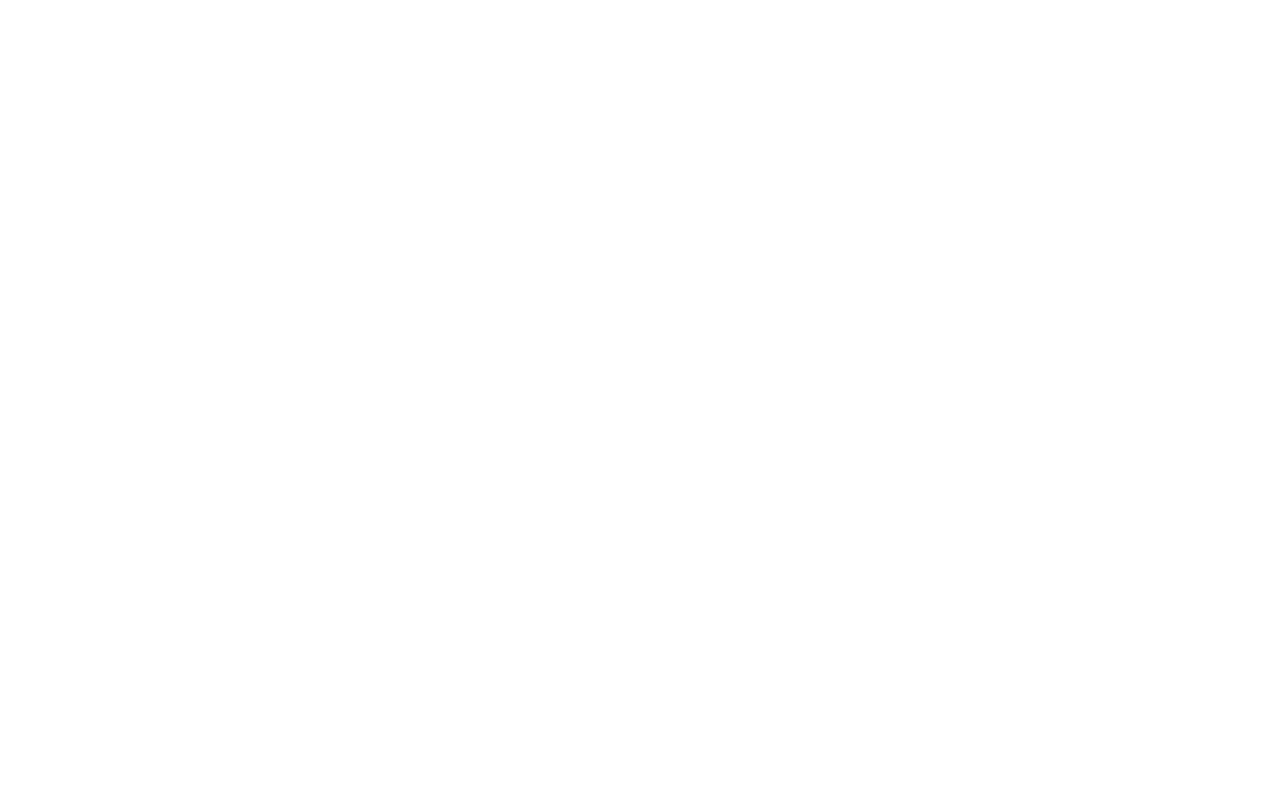
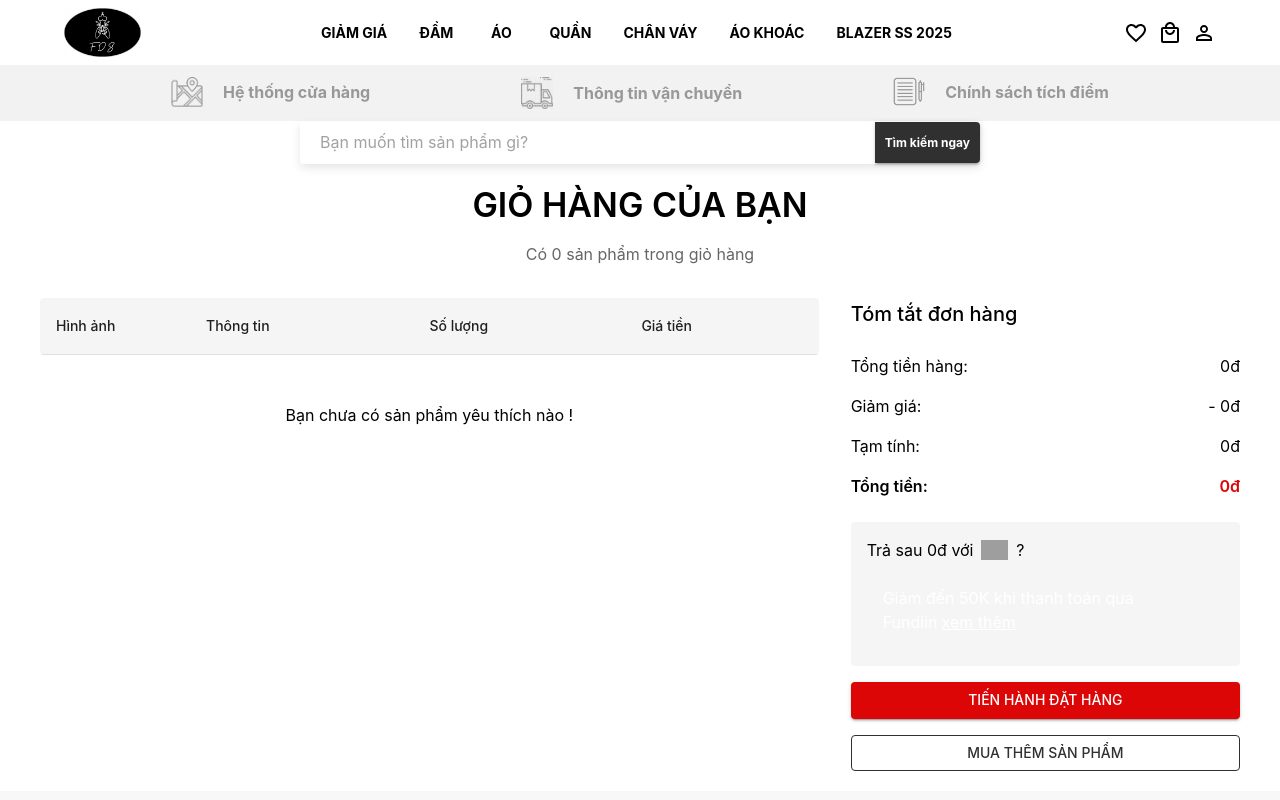
Before and after one commit to maiphuongbui26/E-Comerce_Project, a React (Vite) app in the folder Front-end/: page /cart in a window 1280 px wide. Before the commit this address had no page. Shown: the top 800 px of the page. Built offline with nearby package versions, Linux system fonts and the light colour scheme; grey boxes are pictures that could not be loaded.

Commit message:
feat: update logo, add profile page, and enhance cart UI
Update the logo image in the header, add a new profile page with user information, and improve the cart page UI with a detailed table layout and order summary section.

```diff
--- a/Front-end/src/App.jsx
+++ b/Front-end/src/App.jsx
@@ -11,6 +11,7 @@
 import Jackets from './page/users/product/Jackets';
 import Blazer from './page/users/product/Blazer';
 import ProductDetail from './page/users/product_details/ProductDetail';
+import Profile from './page/users/profile/Profile';
 
 // Import other user pages as needed
 
@@ -28,6 +29,8 @@
         <Route path="/jackets" element={<Jackets />} />
         <Route path="/blazer-ss-2025" element={<Blazer />} />
         <Route path="/product-details" element={<ProductDetail />} />
+        <Route path="/cart" element={<Cart />} />
+        <Route path="/profile" element={<Profile />} />
       </Route>
     </Routes>
   );
--- a/Front-end/src/component/header/Header.jsx
+++ b/Front-end/src/component/header/Header.jsx
@@ -76,7 +76,7 @@
             }}
           >
             <img
-              src="../../../public/image/20240805_KnfT1Dl0.png"
+              src="../../../public/image/logo_main.jpg"
               width={77}
               height={44}
             />
--- a/Front-end/src/page/users/cart/Cart.jsx
+++ b/Front-end/src/page/users/cart/Cart.jsx
@@ -1,14 +1,155 @@
-import { Box } from "@mui/material";
+import { Box, Button, Typography } from "@mui/material";
 import SearchForm from "../../../component/header/SearchForm";
+import {
+  Table,
+  TableBody,
+  TableCell,
+  TableContainer,
+  TableHead,
+  TableRow,
+  Paper,
+} from "@mui/material"; // Add these imports
 
 const Cart = () => {
   return (
     <>
       <SearchForm />
-      <Box sx={{ flexGrow: 1,maxWidth: "1240px",margin: "0 auto" }}>
-         <span>Cart</span>
+      <Box sx={{ maxWidth: "1240px", margin: "0 auto", padding: "20px" }}>
+        <Typography
+          variant="h4"
+          sx={{ textAlign: "center", fontWeight: 600, mb: 2 }}
+        >
+          GIỎ HÀNG CỦA BẠN
+        </Typography>
+        <Typography sx={{ textAlign: "center", color: "#666", mb: 4 }}>
+          Có 0 sản phẩm trong giỏ hàng
+        </Typography>
+
+        <Box sx={{ display: "flex", gap: 4 }}>
+          {/* Cart Items */}
+          <Box sx={{ flex: 2 }}>
+            <TableContainer component={Paper} sx={{ mb: 2, boxShadow: "none" }}>
+              <Table>
+                <TableHead>
+                  <TableRow sx={{ bgcolor: "#f5f5f5" }}>
+                    <TableCell sx={{ width: "150px" }}>Hình ảnh</TableCell>
+                    <TableCell>Thông tin</TableCell>
+                    <TableCell>Số lượng</TableCell>
+                    <TableCell>Giá tiền</TableCell>
+                  </TableRow>
+                </TableHead>
+                <TableBody>
+                  {/* Table content will go here when you have items */}
+                </TableBody>
+              </Table>
+            </TableContainer>
+
+            <Typography sx={{ textAlign: "center", py: 4 }}>
+              Bạn chưa có sản phẩm yêu thích nào !
+            </Typography>
+          </Box>
+
+          {/* Order Summary */}
+          <Box sx={{ flex: 1 }}>
+            <Typography variant="h6" sx={{ mb: 3 }}>
+              Tóm tắt đơn hàng
+            </Typography>
+
+            <Box
+              sx={{ display: "flex", justifyContent: "space-between", mb: 2 }}
+            >
+              <Typography>Tổng tiền hàng:</Typography>
+              <Typography>0đ</Typography>
+            </Box>
+
+            <Box
+              sx={{ display: "flex", justifyContent: "space-between", mb: 2 }}
+            >
+              <Typography>Giảm giá:</Typography>
+              <Typography>- 0đ</Typography>
+            </Box>
+
+            <Box
+              sx={{ display: "flex", justifyContent: "space-between", mb: 2 }}
+            >
+              <Typography>Tạm tính:</Typography>
+              <Typography>0đ</Typography>
+            </Box>
+
+            <Box
+              sx={{ display: "flex", justifyContent: "space-between", mb: 3 }}
+            >
+              <Typography sx={{ fontWeight: 600 }}>Tổng tiền:</Typography>
+              <Typography sx={{ color: "#dc0606", fontWeight: 600 }}>
+                0đ
+              </Typography>
+            </Box>
+
+            <Box sx={{ bgcolor: "#f5f5f5", p: 2, mb: 2, borderRadius: 1 }}>
+              <Typography
+                sx={{ display: "flex", alignItems: "center", gap: 1 }}
+              >
+                Trả sau 0đ với
+                <img
+                  src="/fundiin-logo.png"
+                  alt="Fundiin"
+                  style={{ height: 20 }}
+                />
+                <span style={{ cursor: "pointer" }}>?</span>
+              </Typography>
+              <Box
+                sx={{
+                  bgcolor: "linear-gradient(90deg, #00BFA6 0%, #7B66FF 100%)",
+                  p: 2,
+                  mt: 1,
+                  borderRadius: 1,
+                  color: "#fff",
+                }}
+              >
+                Giảm đến 50K khi thanh toán qua Fundiin
+                <span
+                  style={{
+                    textDecoration: "underline",
+                    marginLeft: 4,
+                    cursor: "pointer",
+                  }}
+                >
+                  xem thêm
+                </span>
+              </Box>
+            </Box>
+
+            <Button
+              variant="contained"
+              fullWidth
+              sx={{
+                bgcolor: "#dc0606",
+                mb: 2,
+                "&:hover": { bgcolor: "#b00404" },
+              }}
+            >
+              TIẾN HÀNH ĐẶT HÀNG
+            </Button>
+
+            <Button
+              variant="outlined"
+              fullWidth
+              sx={{
+                color: "#303030",
+                borderColor: "#303030",
+                "&:hover": {
+                  borderColor: "#303030",
+                  bgcolor: "rgba(48, 48, 48, 0.04)",
+                },
+              }}
+            >
+              MUA THÊM SẢN PHẨM
+            </Button>
+          </Box>
+        </Box>
       </Box>
     </>
   );
 };
+
 export default Cart;
--- a/Front-end/src/page/users/product/Blazer.jsx
+++ b/Front-end/src/page/users/product/Blazer.jsx
@@ -1,28 +1,11 @@
 import {
     Box,
     Grid2,
-    Pagination,
-    Slider,
-    Typography,
   } from "@mui/material";
   import SearchForm from "../../../component/header/SearchForm";
   import ProductItem from "../../../component/main_component/productItem";
-  import { useState } from "react";
 
   const Blazer = () => {
-    const [isExpanded, setIsExpanded] = useState(true);
-    const [value, setValue] = useState([0, 5000000]);
-    const [isShowPrice, setIsShowPrice] = useState(true);
-    // Update the initial state value
-
-    // Format number with commas
-    const formatPrice = (price) => {
-      return price.toString().replace(/\B(?=(\d{3})+(?!\d))/g, ",");
-    };
-
-    const handleChange = (event, newValue) => {
-      setValue(newValue);
-    };
     return (
       <>
         <Box sx={{ maxWidth: "1240px", margin: "0 auto" }}>
--- /dev/null
+++ b/Front-end/src/page/users/profile/Profile.jsx
@@ -0,0 +1,122 @@
+import { Box, Button, TextField, Typography, Avatar } from "@mui/material";
+import { useState } from "react";
+
+const Profile = () => {
+  const [profileData, setProfileData] = useState({
+    name: "Cường Nguyễn",
+    phone: "",
+    email: "cuonghc2k2abc@gmail.com"
+  });
+  const handleChange = (e) => {
+    const { name, value } = e.target;
+    setProfileData(prev => ({
+      ...prev,
+      [name]: value
+    }));
+  };
+
+  return (
+    <Box sx={{ maxWidth: "1240px", margin: "0 auto", padding: "40px 20px" }}>
+      <Box sx={{ display: "flex", gap: 4 }}>
+        {/* Left Side - Profile Info */}
+        <Box sx={{ flex: 1, bgcolor: "#fff", p: 3, borderRadius: 1 }}>
+          <Typography variant="h6" sx={{ mb: 3 }}>Hồ sơ của tôi</Typography>
+
+          <Box sx={{ display: "flex", alignItems: "center", mb: 4 }}>
+            <Avatar
+              sx={{
+                width: 80,
+                height: 80,
+                mr: 2
+              }}
+            />
+            <Box>
+              <Typography sx={{ fontWeight: 500, mb: 1 }}>{profileData.name}</Typography>
+              <Button
+                sx={{
+                  color: "#dc0606",
+                  p: 0,
+                  textDecoration: "underline",
+                  "&:hover": {
+                    bgcolor: "transparent",
+                    opacity: 0.8
+                  }
+                }}
+              >
+                Đổi mật khẩu
+              </Button>
+            </Box>
+          </Box>
+
+          <Box sx={{ display: "flex", flexDirection: "column", gap: 3 }}>
+            <Box>
+              <Typography sx={{ mb: 1 }}>Tên</Typography>
+              <TextField
+                fullWidth
+                name="name"
+                value={profileData.name}
+                onChange={handleChange}
+                placeholder="Họ và tên"
+                size="small"
+              />
+            </Box>
+            <Box>
+              <Typography sx={{ mb: 1 }}>Số điện thoại</Typography>
+              <TextField
+                fullWidth
+                name="phone"
+                value={profileData.phone}
+                onChange={handleChange}
+                placeholder="Điện thoại"
+                size="small"
+              />
+            </Box>
+            <Box>
+              <Typography sx={{ mb: 1 }}>Email</Typography>
+              <TextField
+                fullWidth
+                name="email"
+                value={profileData.email}
+                onChange={handleChange}
+                placeholder="Email"
+                size="small"
+              />
+            </Box>
+            <Button
+              variant="contained"
+              sx={{
+                width: "fit-content",
+                bgcolor: "#303030",
+                "&:hover": {
+                  bgcolor: "#1a1a1a"
+                }
+              }}
+            >
+              LƯU
+            </Button>
+          </Box>
+        </Box>
+        {/* Right Side - Orders */}
+        <Box sx={{ flex: 1, bgcolor: "#fff", p: 3, borderRadius: 1 }}>
+          <Box sx={{ display: "flex", justifyContent: "space-between", alignItems: "center", mb: 3 }}>
+            <Typography variant="h6">Đơn hàng của tôi</Typography>
+            <Button
+              sx={{
+                color: "#dc0606",
+                textDecoration: "underline",
+                "&:hover": {
+                  bgcolor: "transparent",
+                  opacity: 0.8
+                }
+              }}
+            >
+              tại đây
+            </Button>
+          </Box>
+        </Box>
+      </Box>
+    </Box>
+  );
+};
+
+export default Profile;
```
Also changed, not shown: Front-end/public/image/logo_main.jpg (added), Front-end/public/image/logo_main.png (added).
